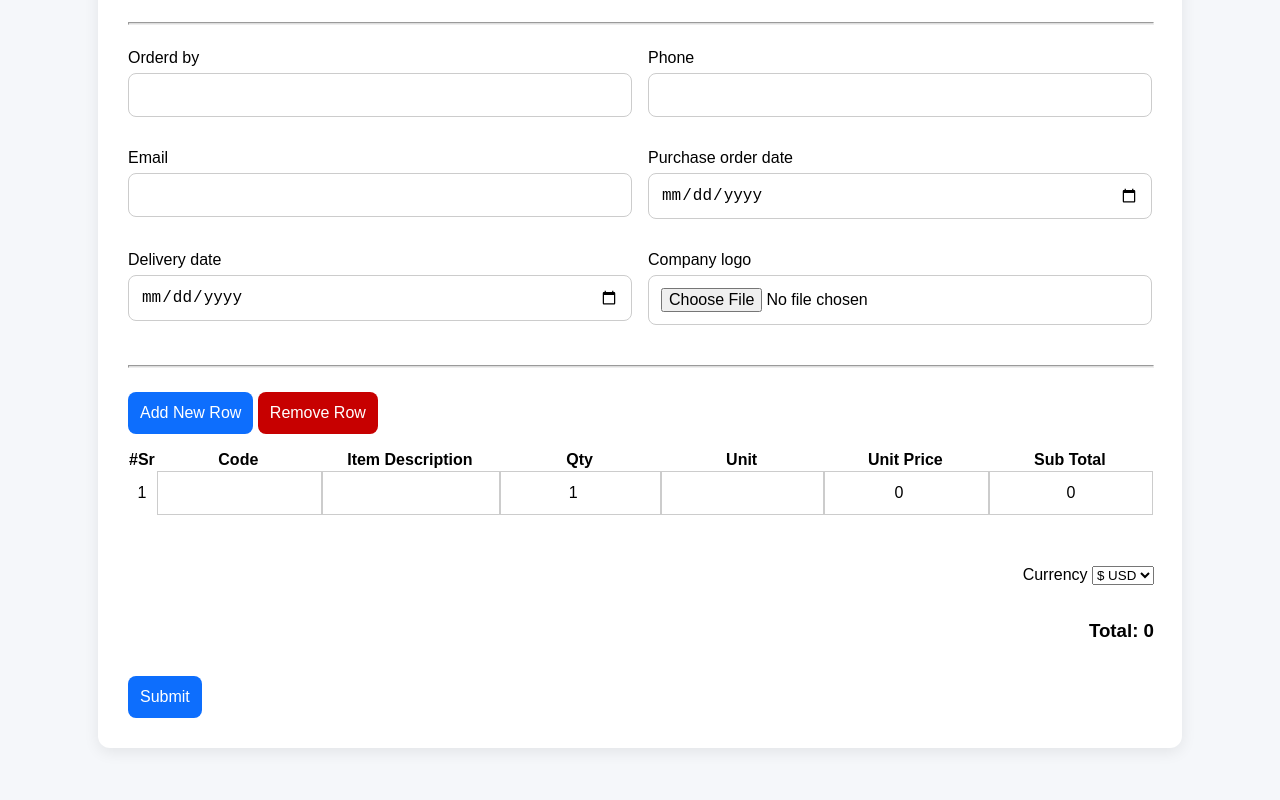
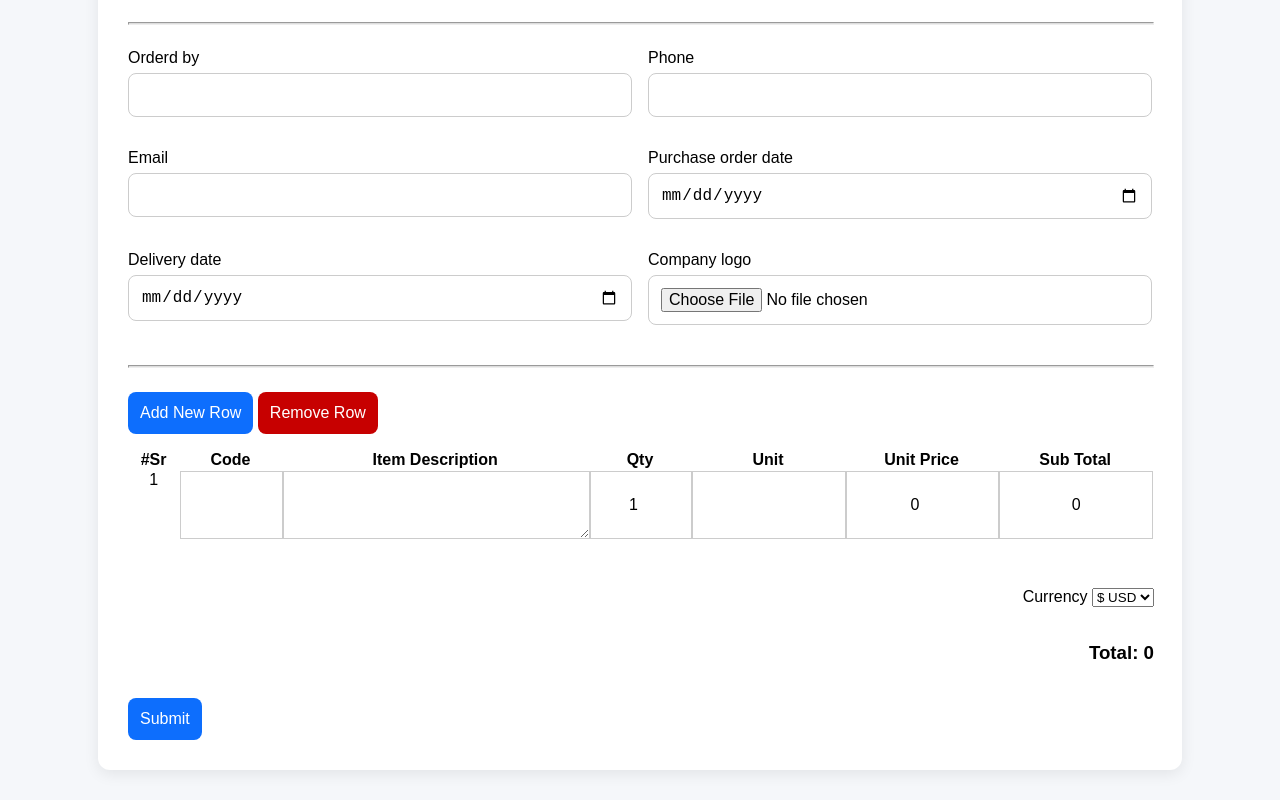
Before and after one commit to mahmoudalahmad3044/Purchase-order, a plain HTML site: page index.html in a window 1280 px wide. Shown: the part 562-1362 px from the top of the page. Before the commit the page ends 1340 px from the top, so only its background shows below. Drawn offline with Linux system fonts and the light colour scheme.

Commit message:
Bugs fixed

```diff
--- a/index.html
+++ b/index.html
@@ -99,11 +99,11 @@
               </td>
 
               <td>
-                <input type="text" class="descriptionItem" name="description[]" />
+                <textarea type="text" class="descriptionItem" name="description[]"></textarea>
             </td>
 
               <td>
-                <input type="number"  class="qty" min="1" value="1" />
+                <input type="number"  class="qty" min="1" step="any" value="1" />
               </td>
 
               <td>
@@ -111,7 +111,7 @@
               </td>
 
             <td>
-                <input type="number"  class="price" min="0" value="0" />
+                <input type="number" step="any"  class="price" min="0" value="0" />
             </td>
 
             <td>
--- a/script.js
+++ b/script.js
@@ -74,7 +74,7 @@ function addRow() {
                 </td>
 
                 <td>
-                    <input type="text" class="descriptionItem" name="description[]">
+                    <textarea type="text" class="descriptionItem" name="description[]"></textarea>
                 </td>
 
                 <td>
@@ -138,3 +138,10 @@ function getItemsArray () {
 }
 
 attachEvents();
+
+const textarea = document.querySelector("textarea");
+
+textarea.addEventListener("input", function () {
+  this.style.height = "auto"; // reset height
+  this.style.height = this.scrollHeight + "px"; // set new height
+});
--- a/style.css
+++ b/style.css
@@ -58,7 +58,7 @@ form {
   width: calc(50% - 8px);
 }
 
-input, button {
+input, button , textarea{
   padding: 12px;
   border: 1px solid #ccc;
   border-radius: 8px;
@@ -79,16 +79,60 @@ button:hover {
 
 /* table  */
 table {
-  table-layout: auto;
+  table-layout: fixed;
   width: 100%;
   border-collapse: collapse;
   text-align: center;
 }
 
+tr {
+  display: flex;
+  align-items: stretch;
+}
+
+th,
+td {
+  vertical-align: top;
+  word-wrap: break-word;
+  overflow-wrap: break-word;
+  box-sizing: border-box;
+}
+th:nth-child(1),td:nth-child(1) {
+  width: 5%;
+  min-width: 5%;
+}
+th:nth-child(2),td:nth-child(2) {
+  width: 10% ;
+  min-width: 10%;
+}
+th:nth-child(3),td:nth-child(3) {
+   width: 30%;
+}
+th:nth-child(4),td:nth-child(4) {
+   width: 10%;
+}
+
+th:nth-child(5),td:nth-child(5) {
+   width: 15%;
+}
+
+th:nth-child(6),td:nth-child(6) {
+   width: 15%;
+}
+th:nth-child(7),td:nth-child(7) {
+   width: 15%;
+}
+
+textarea {
+  height: calc(100% - 24px);
+  width: calc(100% - 24px);
+  border-radius: 0;
+}
+
 
 td input {
-  width: 100%;
-  padding: 12px 0 ;
+  width: calc(100% - 24px);
+  height: calc(100% - 24px);
   border-radius: 0;
   text-align: center;
 }
```
